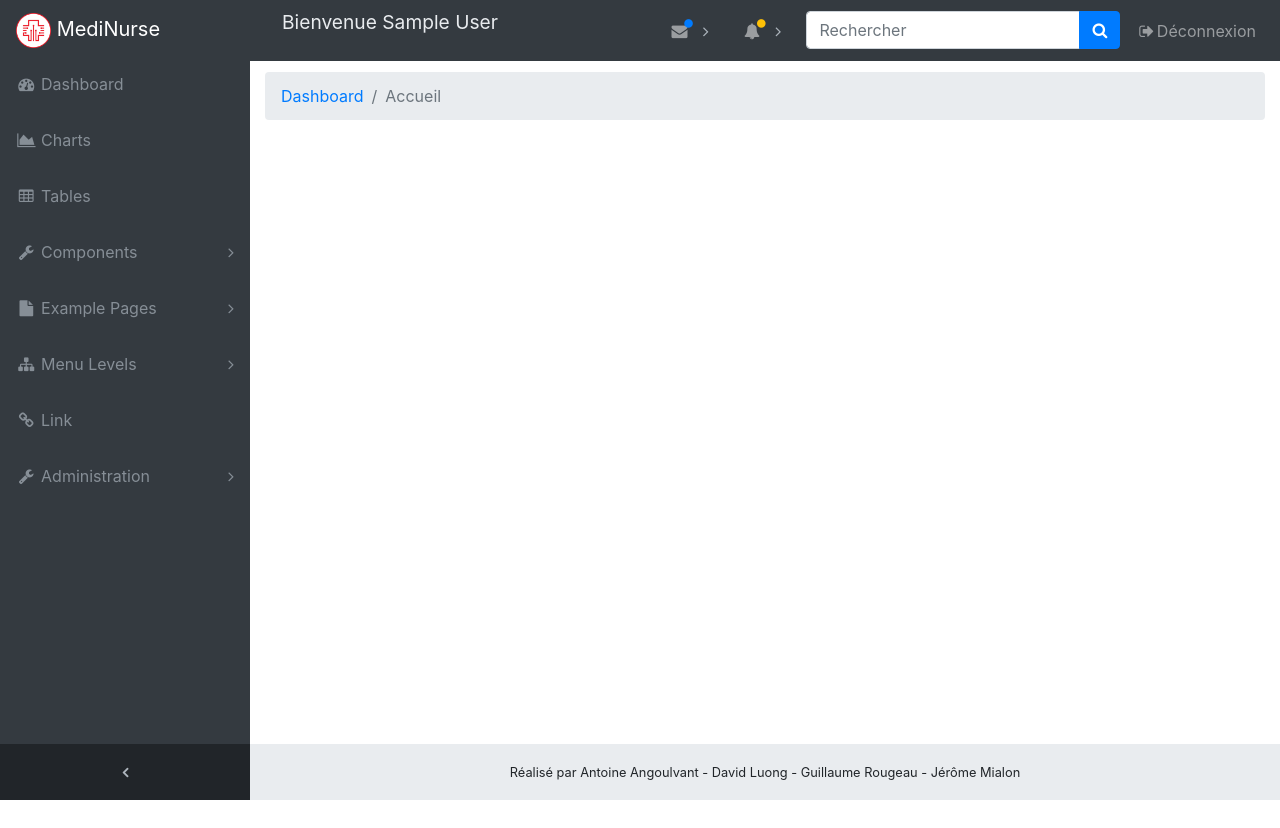
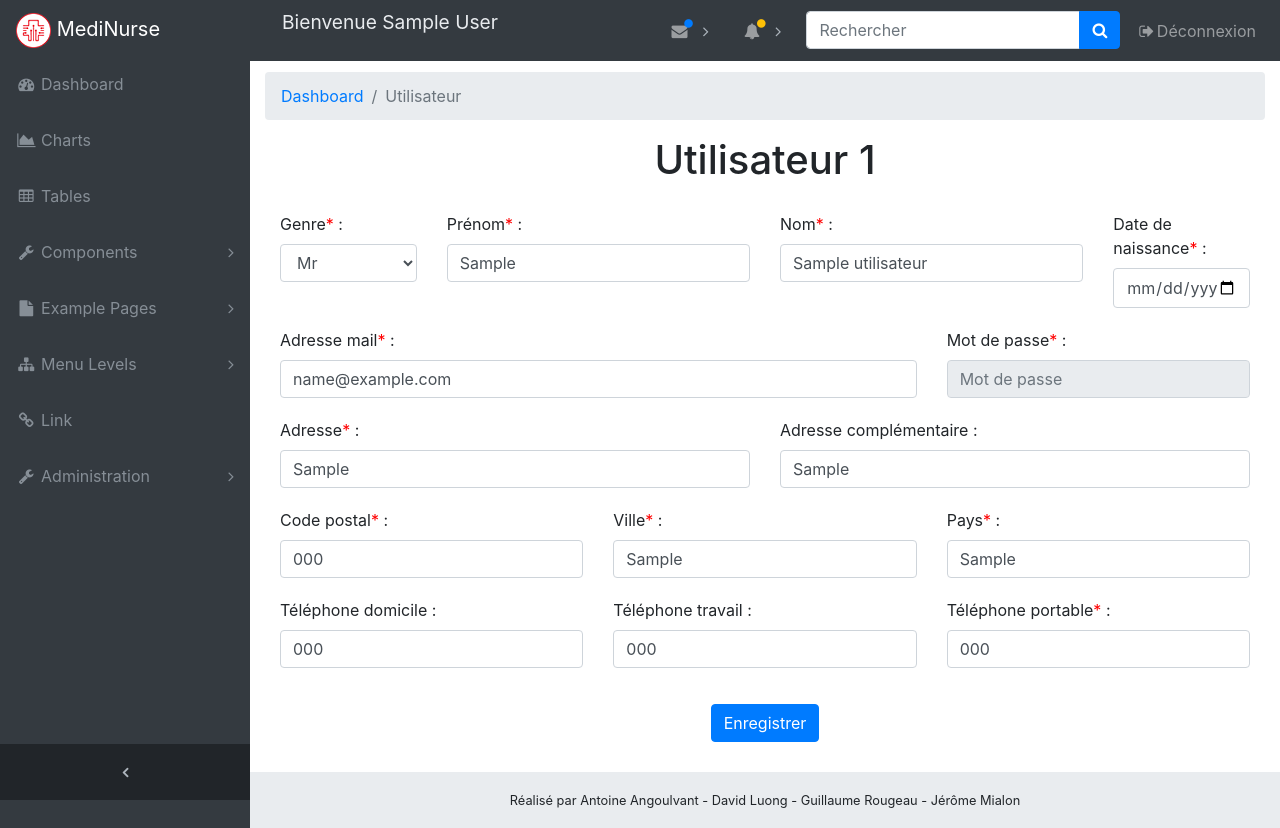
Before and after one commit to antoineangoulvant/MediNurse, a PHP site: page /index.php?page=utilisateur&id=1 in a window 1280 px wide. Before the commit the page ends 800 px from the top, so only its background shows below. Run offline with PHP 8.4, Linux system fonts and the light colour scheme; the visitor is signed in with stand-in values (Sample User, id 1); tables that the repository leaves empty or names only in its code hold one stand-in row (values such as "Sample post").

Commit message:
Modifications utilisateurs

```diff
--- a/index.php
+++ b/index.php
@@ -12,8 +12,11 @@
         case 'inscription':
             $titre = 'Inscription';
             break;
-        case 'listeutilisateurs' :
+        case 'listeutilisateurs':
             $titre = 'Liste des utilisateurs';
+            break;
+        case 'utilisateur':
+            $titre = 'Utilisateur';
             break;
         default:
             $titre = 'Accueil';
@@ -47,6 +50,9 @@
                         break;
                     case 'listeutilisateurs':
                         include 'liste_utilisateurs.php';
+                        break;
+                    case 'utilisateur':
+                        include 'utilisateur.php';
                         break;
                 }
             ?>
--- a/liste_utilisateurs.php
+++ b/liste_utilisateurs.php
@@ -53,7 +53,7 @@
                             echo '<td>'.$donnees['nom'].'</td>';
                             echo '<td>'.'A voir'.'</td>';
                             echo '<td>'.'A voir'.'</td>';
-                            echo '<td>'.'<a href="#" class="btn btn-sm btn-info"><span class="glyphicon glyphicon-user"></span> Fiche utilisateur</a>'.'</td>';
+                            echo '<td>'.'<a href="index.php?page=utilisateur&id='.$donnees['id_utilisateur'].'" class="btn btn-sm btn-info"><span class="glyphicon glyphicon-user"></span> Fiche utilisateur</a>'.'</td>';
                             echo '</tr>';
 
                         }
--- a/navbar.php
+++ b/navbar.php
@@ -1,5 +1,5 @@
 <nav class="navbar navbar-expand-lg navbar-dark bg-dark fixed-top" id="mainNav">
-    <a class="navbar-brand" href="index.php"><img src="res/logo.png" width="35" height="35" class="img-fluid" alt="Responsive image"> MediNurse</a>
+    <a class="navbar-brand" href="index.php"><img src="res/logo1.png" class="img-fluid" alt="Responsive image"> MediNurse</a>
     <p class="utilnav">Bienvenue <?php echo $_SESSION['utilisateur']; ?></p>
     <button class="navbar-toggler navbar-toggler-right" type="button" data-toggle="collapse" data-target="#navbarResponsive" aria-controls="navbarResponsive" aria-expanded="false" aria-label="Toggle navigation">
         <span class="navbar-toggler-icon"></span>
--- /dev/null
+++ b/utilisateur.php
@@ -0,0 +1,178 @@
+
+<?php
+    //Empêche l'insertion dans la bdd si il y a une erreur
+    $formulaire_valide = true;
+    //Permet l'affichage d'un message d'envoi
+    $envoye = false;
+
+    try
+    {
+    $bdd = new PDO('mysql:host=e88487-mysql.services.easyname.eu;dbname=u139724db1;charset=utf8', 'u139724db1', 'pp5959he');
+    }
+    catch (Exception $e)
+    {
+    die('Erreur : ' . $e->getMessage());
+    }
+
+    $req = $bdd->prepare('SELECT * FROM utilisateur WHERE id_utilisateur = :id');
+    $req->execute(array('id' => $_GET['id']));
+    $resultat = $req->fetch();
+
+    //Test des champs et creation d'une erreur si champs non rempli
+    if($_SERVER["REQUEST_METHOD"] == "POST"){
+        $erreur=[];
+
+        if( $_POST['nom'] == '' ){
+            $erreur['nom'] = 'Le champs nom est obligatoire';
+            $formulaire_valide = false;
+        }
+
+        if( $_POST['prenom'] == '' ){
+            $erreur['prenom'] = 'Le champs prénom est obligatoire';
+            $formulaire_valide = false;
+        }
+
+        if( $_POST['mail'] == '' ){
+            $erreur['mail'] = 'Le champs mail est obligatoire';
+            $formulaire_valide = false;
+        }
+
+        if( $_POST['datenaissance'] == '' ){
+            $erreur['datenaissance'] = 'Le champs date de naissance est obligatoire';
+            $formulaire_valide = false;
+        }
+
+        if( empty($_POST['adresse']) ){
+            $erreur['adresse'] = 'Le champs adresse est obligatoire';
+            $formulaire_valide = false;
+        }
+
+        if( empty($_POST['codepostal']) ){
+            $erreur['codepostal'] = 'Le champs code postal est obligatoire';
+            $formulaire_valide = false;
+        }
+
+        if( empty($_POST['ville']) ){
+            $erreur['ville'] = 'Le champs ville est obligatoire';
+            $formulaire_valide = false;
+        }
+
+        if( empty($_POST['pays']) ){
+            $erreur['pays'] = 'Le champs pays est obligatoire';
+            $formulaire_valide = false;
+        }
+
+        //Insertion dans la base
+        if( $formulaire_valide ) {
+            $req = $bdd->prepare('UPDATE utilisateur SET nom=?,prenom=?,genre=?,datenaissance=?,adresse1=?,adresse2=?,codepostal=?,ville=?,pays=?,teldom=?,teltrav=?,telport=?,mail=? WHERE id_utilisateur=?');
+            $req->execute(array($_POST['nom'], $_POST['prenom'], $_POST['genre'], $_POST['datenaissance'], $_POST['adresse'], $_POST['adressecomp'], $_POST['codepostal'], $_POST['ville'], $_POST['pays'], $_POST['teldom'], $_POST['teltrav'], $_POST['telport'], $_POST['mail'], $_GET['id']));
+            $envoye = true;
+        }
+    }
+?>
+
+<div class="container">
+    <div class="row">
+        <div class="col-lg-12">
+            <h1 class="text-center">Utilisateur <?php echo $resultat['id_utilisateur']; ?></h1>
+        </div>
+    </div>
+    <form method="post" action="index.php?page=utilisateur&id=<?php echo $_GET['id']; ?>">
+        <div class="row margininscription">
+            <div class="col-lg-2">
+                <div class="form-group">
+                    <label for="genre">Genre<span class="obligatoire">*</span> :</label>
+                    <select id="genre" name="genre" class="form-control">
+                        <option value="1">Mr</option>
+                        <option value="2">Mme</option>
+                        <option value="3">Autre</option>
+                    </select>
+                </div>
+            </div>
+            <div class="col-lg-4">
+                <div class="form-group">
+                    <label for="prenom">Prénom<span class="obligatoire">*</span> :</label>
+                    <input type="text" class="form-control" id="prenom" value="<?php echo $resultat['prenom']; ?>" name="prenom">
+                    <?php if(isset($erreur['prenom'])) echo '<div class="alert alert-danger">'.$erreur['prenom'].'</div>'; ?>
+                </div>
+            </div>
+            <div class="col-lg-4">
+                <div class="form-group">
+                    <label for="nom">Nom<span class="obligatoire">*</span> :</label>
+                    <input type="text" class="form-control" id="nom" value="<?php echo $resultat['nom']; ?>" name="nom">
+                    <?php if(isset($erreur['nom'])) echo '<div class="alert alert-danger">'.$erreur['nom'].'</div>'; ?>
+                </div>
+            </div>
+            <div class="col-lg-2">
+                <label for="datenaissance">Date de naissance<span class="obligatoire">*</span> :</label>
+                <input type="date" class="form-control" id="datenaissance" value="<?php echo $resultat['datenaissance']; ?>" name="datenaissance">
+                <?php if(isset($erreur['datenaissance'])) echo '<div class="alert alert-danger">'.$erreur['datenaissance'].'</div>'; ?>
+            </div>
+        </div>
+        <div class="row margininscription">
+            <div class="col-lg-8">
+                <label for="mail">Adresse mail<span class="obligatoire">*</span> :</label>
+                <input type="email" class="form-control" id="mail" value="<?php echo $resultat['mail']; ?>" name="mail">
+                <?php if(isset($erreur['mail'])) echo '<div class="alert alert-danger">'.$erreur['mail'].'</div>'; ?>
+            </div>
+            <div class="col-lg-4">
+                <label for="mdp">Mot de passe<span class="obligatoire">*</span> :</label>
+                <input type="password" class="form-control" id="mdp" placeholder="Mot de passe" name="mdp" disabled>
+            </div>
+        </div>
+        <div class="row margininscription">
+            <div class="col-lg-6">
+                <label for="adresse">Adresse<span class="obligatoire">*</span> :</label>
+                <input type="text" class="form-control" id="adresse" value="<?php echo $resultat['adresse1']; ?>" name="adresse">
+                <?php if(isset($erreur['adresse'])) echo '<div class="alert alert-danger">'.$erreur['adresse'].'</div>'; ?>
+            </div>
+            <div class="col-lg-6">
+                <label for="adressecomp">Adresse complémentaire :</label>
+                <input type="text" class="form-control" id="adressecomp" value="<?php echo $resultat['adresse2']; ?>" name="adressecomp">
+                <?php if(isset($erreur['adressecomp'])) echo '<div class="alert alert-danger">'.$erreur['adressecomp'].'</div>'; ?>
+            </div>
+        </div>
+        <div class="row margininscription">
+            <div class="col-lg-4">
+                <label for="codepostal">Code postal<span class="obligatoire">*</span> :</label>
+                <input type="text" class="form-control" id="codepostal" value="<?php echo $resultat['codepostal']; ?>" name="codepostal">
+                <?php if(isset($erreur['codepostal'])) echo '<div class="alert alert-danger">'.$erreur['codepostal'].'</div>'; ?>
+            </div>
+            <div class="col-lg-4">
+                <label for="ville">Ville<span class="obligatoire">*</span> :</label>
+                <input type="text" class="form-control" id="ville" value="<?php echo $resultat['ville']; ?>" name="ville">
+                <?php if(isset($erreur['ville'])) echo '<div class="alert alert-danger">'.$erreur['ville'].'</div>'; ?>
+            </div>
+            <div class="col-lg-4">
+                <label for="pays">Pays<span class="obligatoire">*</span> :</label>
+                <input type="text" class="form-control" id="pays" value="<?php echo $resultat['pays']; ?>" name="pays">
+                <?php if(isset($erreur['pays'])) echo '<div class="alert alert-danger">'.$erreur['pays'].'</div>'; ?>
+            </div>
+        </div>
+        <div class="row margininscription">
+            <div class="col-lg-4">
+                <div class="form-group">
+                    <label for="teldom">Téléphone domicile :</label>
+                    <input type="tel" class="form-control" id="teldom" value="<?php echo $resultat['teldom']; ?>" name="teldom">
+                    <?php if(isset($erreur['teldom'])) echo '<div class="alert alert-danger">'.$erreur['teldom'].'</div>'; ?>
+                </div>
+            </div>
+            <div class="col-lg-4">
+                <div class="form-group">
+                    <label for="teltrav">Téléphone travail :</label>
+                    <input type="tel" class="form-control" id="teltrav" value="<?php echo $resultat['teltrav']; ?>" name="teltrav">
+                    <?php if(isset($erreur['teltrav'])) echo '<div class="alert alert-danger">'.$erreur['teltrav'].'</div>'; ?>
+                </div>
+            </div>
+            <div class="col-lg-4">
+                <div class="form-group">
+                    <label for="telport">Téléphone portable<span class="obligatoire">*</span> :</label>
+                    <input type="tel" class="form-control" id="telport" value="<?php echo $resultat['telport']; ?>" name="telport">
+                    <?php if(isset($erreur['telport'])) echo '<div class="alert alert-danger">'.$erreur['telport'].'</div>'; ?>
+                </div>
+            </div>
+        </div>
+        <?php if($envoye) echo '<div class="alert alert-success">Modifications enregistrées !</div>'; ?>
+        <button type="submit" class="btn btn-primary center-block" style="margin-bottom: 30px;">Enregistrer</button>
+    </form>
+</div>
```
Also changed, not shown: package-lock.json, phpmylab_db/images/logo.png, res/logo1.png.
